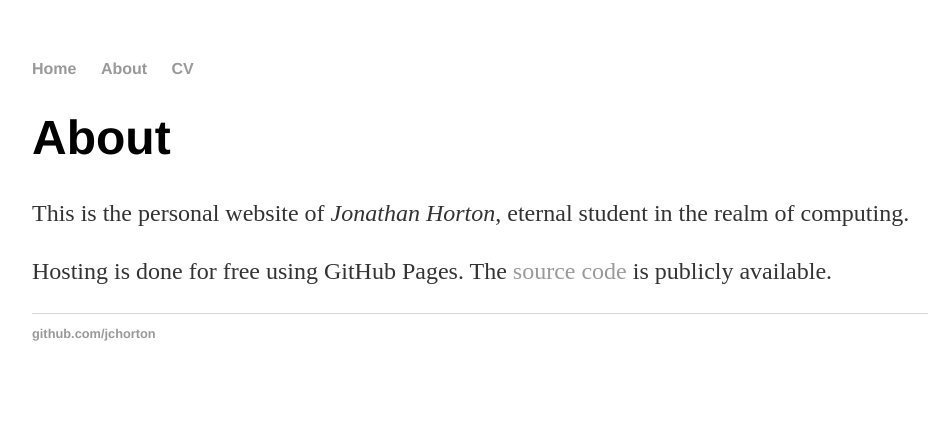
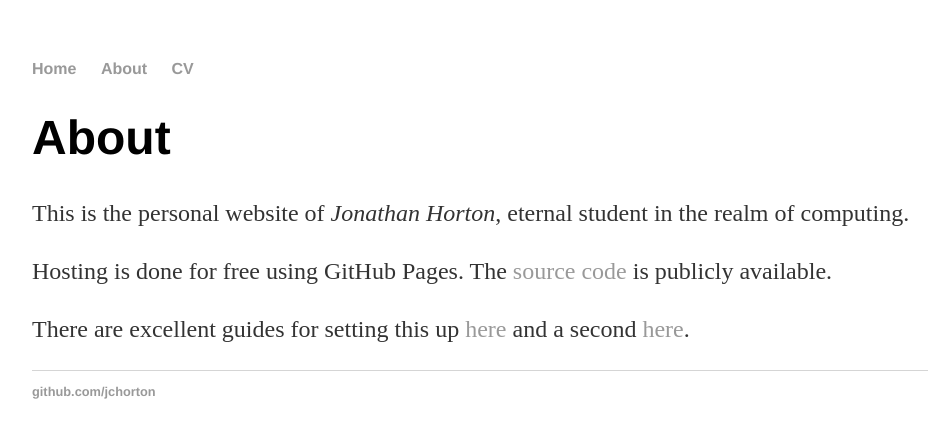
Before and after one commit to jchorton/jchorton.github.io, a Jekyll site: the page built from about/index.md, in a window 1280 px wide. Shown: the top 438 px of the page, without its empty margins (160-1099 px from the left). Built offline with Jekyll 4.4.1, drawn with Linux system fonts in a browser that asks for light colours.

Commit message:
Update index.md

```diff
--- a/about/index.md
+++ b/about/index.md
@@ -8,3 +8,5 @@
 This is the personal website of *Jonathan Horton*, eternal student in the realm of computing.
 
 Hosting is done for free using GitHub Pages. The [source code](https://github.com/jchorton/jchorton.github.io) is publicly available.
+
+There are excellent guides for setting this up [here](http://jmcglone.com/guides/github-pages/) and a second [here](https://readwrite.com/2013/11/27/github-pages-explained/).
```
